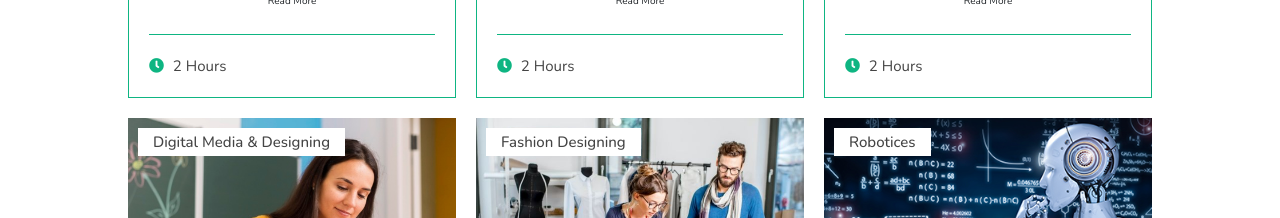
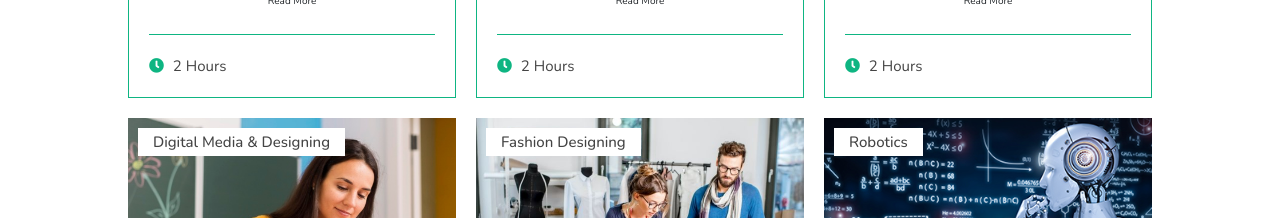
Before and after one commit to 0premthecoder/Asose, a Next.js app: page /courses in a window 1280 px wide. Shown: the part 820-1038 px from the top of the page. Built offline with nearby package versions, Linux system fonts and the light colour scheme.

Commit message:
robotces to robotics

```diff
--- a/pages/courses.js
+++ b/pages/courses.js
@@ -127,7 +127,7 @@ function courses() {
           <div className="box">
             <div className="image">
               <img src="/robot skill.jpg" alt="" />
-              <h3>Robotices</h3>
+              <h3>Robotics</h3>
             </div>
             <div className="content">
               <h3>choose what's best for you!</h3>
```
